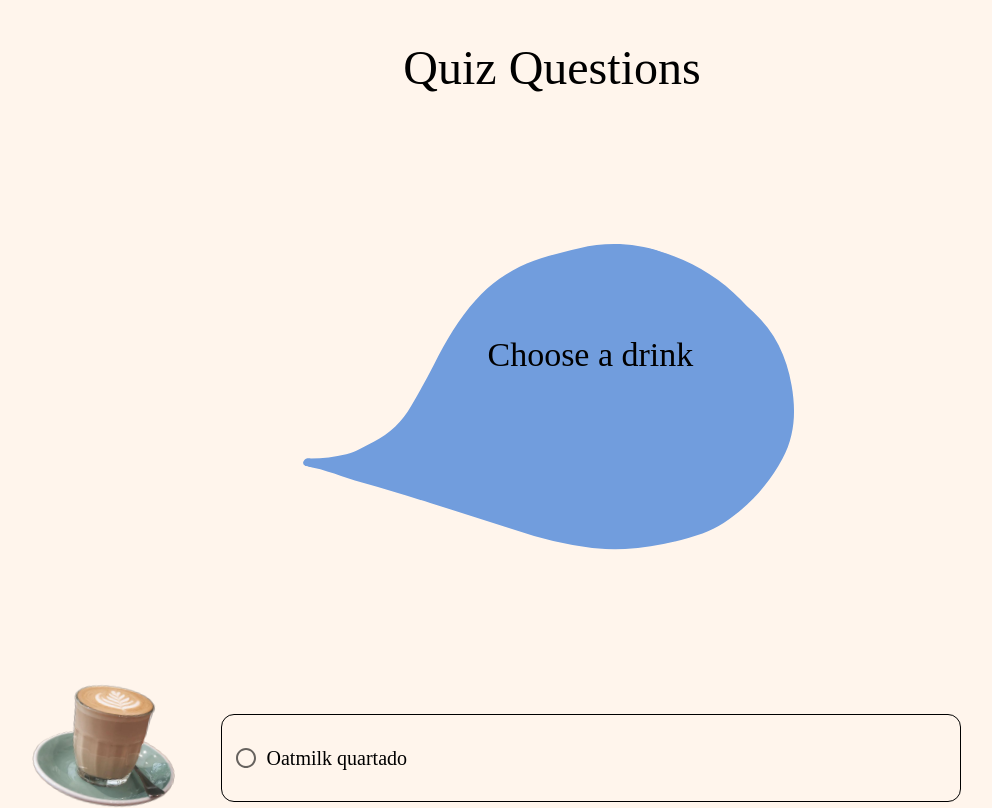
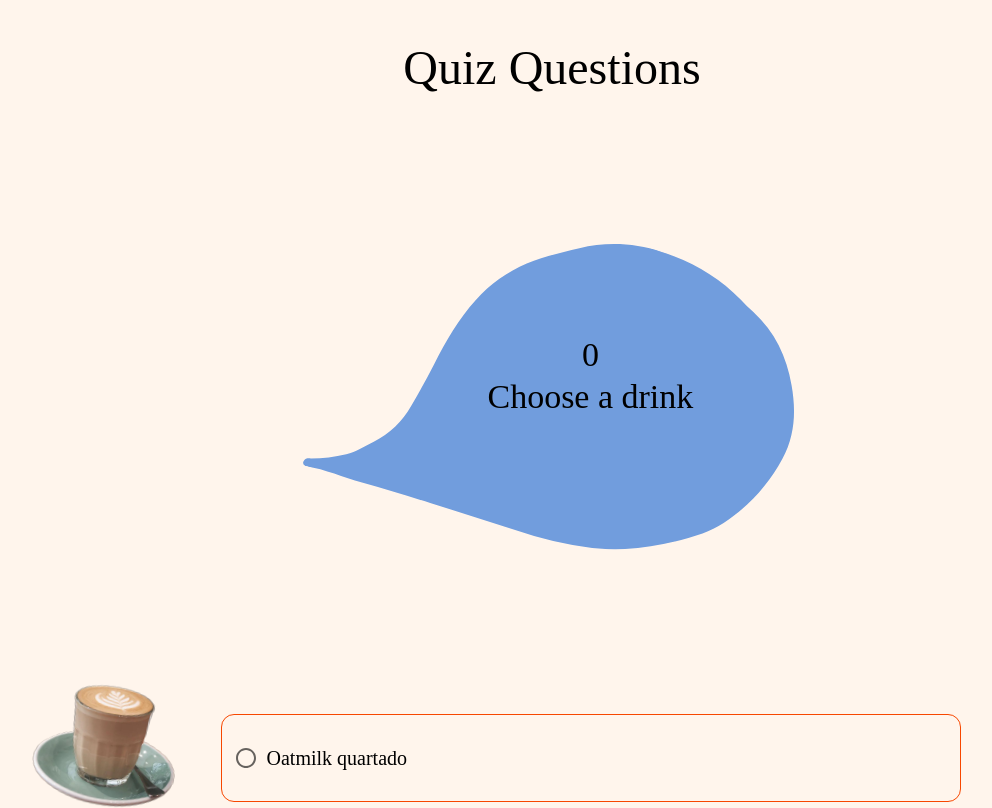
Before and after one commit to 394-s22/unfound1, a React (Create React App) app: page /question in a window 1280 px wide. Shown: the top 808 px of the page, without its empty margins (88-1080 px from the left). Built offline with nearby package versions, Linux system fonts and the light colour scheme; a web font is replaced by a local one.

Commit message:
fix: border colors, question index on display

```diff
--- a/src/components/quizQuestion.js
+++ b/src/components/quizQuestion.js
@@ -52,7 +52,7 @@ function QuizQuestion({ question, index, value, setValue }) {
         <Box sx={{ display: "flex", flexDirection: "column", alignItems: "center", textAlign: "center" }}>
             <CardContent >
                 <Typography gutterBottom variant="h4" component="div" >
-                    <div><img style={{ position: "relative", width: '500px', height: 'auto' }} src='img_assets/2.svg'></img><p style={{ position: 'absolute', top: '300px', left: '43vw', width: '20vw', }}>{question[0]}</p></div>
+                    <div><img style={{ position: "relative", width: '500px', height: 'auto' }} src='img_assets/2.svg'></img><p style={{ position: 'absolute', top: '300px', left: '43vw', width: '20vw', }}>{index}<br></br>{question[0]}</p></div>
                 </Typography>
                 {
                     QuizAnswer(question[1], index, value, setValue)
@@ -93,6 +93,7 @@ function QuizAnswer(answers, index, value, setValue) {
                                     width: '20vw',
                                     height: '10vh',
                                     marginTop: '5vh',
+                                    borderColor: '#F74700 !important'
                                 }} />
                             <img class="question_image" src={(question_index % 2 == 0) ? "img_assets/blank.svg" : "img_assets/" + (7 + (4 * index) + question_index).toString() + ".svg"}></img>
                         </div>)
```
